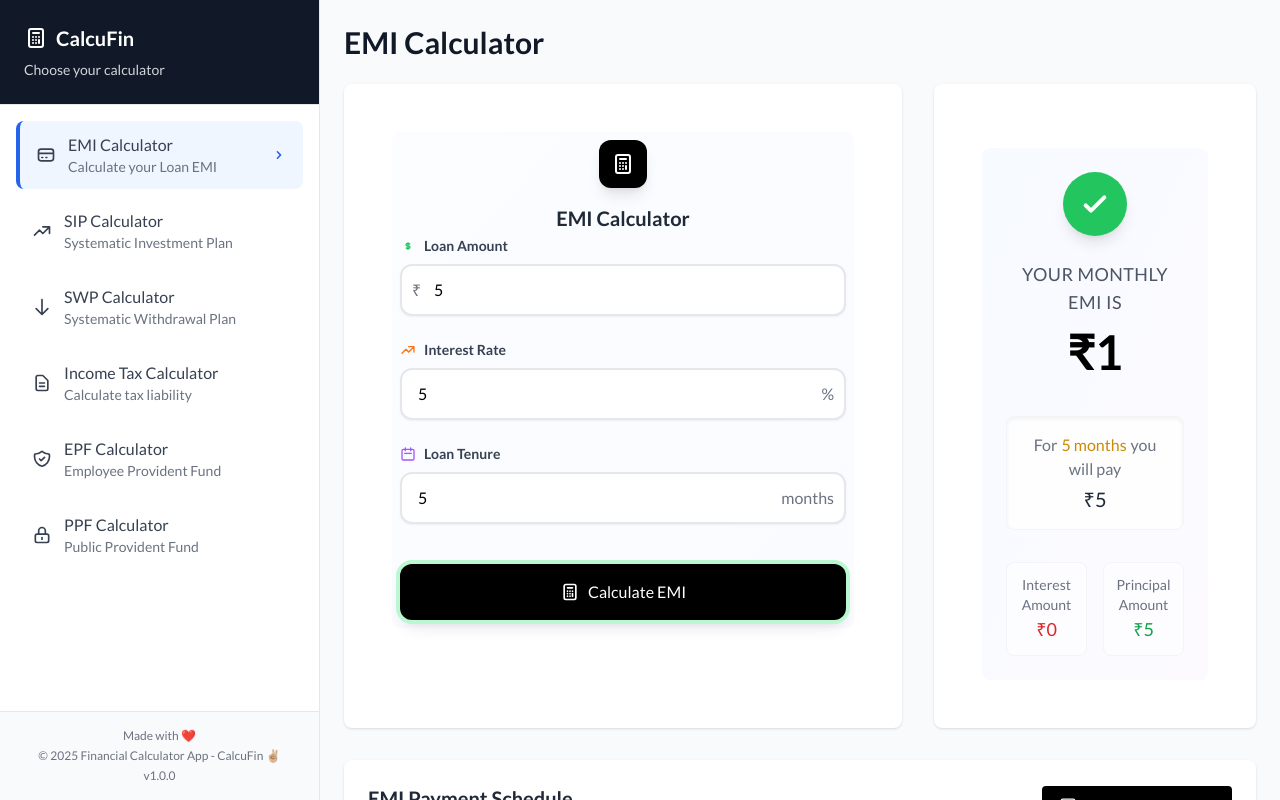
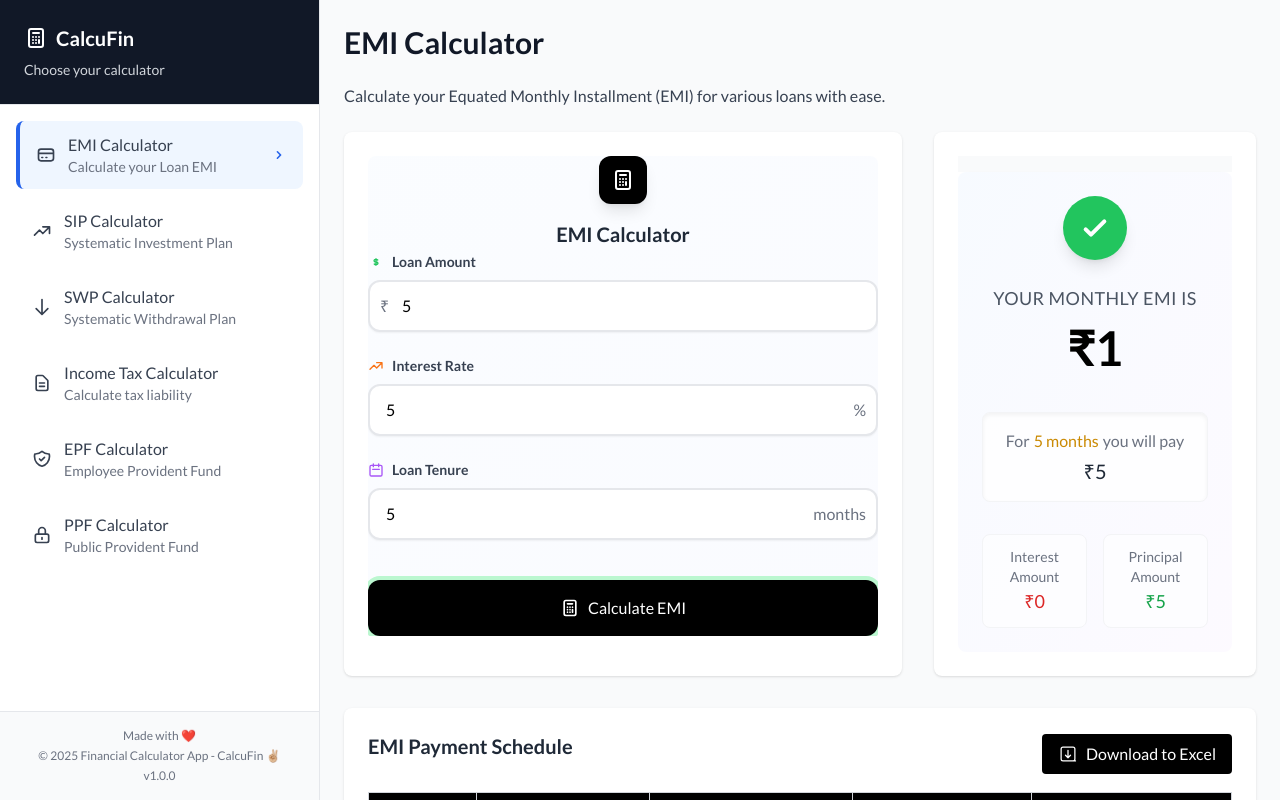
Before and after one commit to dheerajkaruturi/EmiCalculatorApp, a Vue app in the folder EmiCalculator/: page / in a window 1280 px wide. Both pictures are taken after typing "5", "5", "5" into the empty fields and a click on the button "Calculate EMI". Built offline with nearby package versions, Linux system fonts and the light colour scheme.

Commit message:
feat: implement EMI calculator components; add input, details display, amortization table, and informational sections

```diff
--- /dev/null
+++ b/EmiCalculator/src/components/CalculateEmi/CalculateEmi.vue
@@ -0,0 +1,64 @@
+<template>
+  <div class="grid grid-cols-1 md:grid-cols-8 gap-4 md:gap-8">
+    <div class="col-span-1 md:col-span-5 bg-white shadow rounded-lg p-4 md:p-6">
+      <emi-data-input @emi-calculated="calculatedEmi"></emi-data-input>
+    </div>
+    <div
+      v-if="showDetailsComponent"
+      class="col-span-1 md:col-span-3 bg-white shadow rounded-lg p-4 md:p-6"
+    >
+      <emi-details
+        :emi="calculatedEmiFromChild.emi"
+        :loan-tenure="calculatedEmiFromChild.loanTenure"
+        :total-amount="calculatedEmiFromChild.totalAmount"
+        :principle-amount="calculatedEmiFromChild.principleAmount"
+      ></emi-details>
+    </div>
+  </div>
+
+  <!-- EMI Payment Table -->
+  <emi-amortization-table
+    v-if="showDetailsComponent"
+    :show-amortization-table="showAmortizationSchedule"
+    :principle-amount="calculatedEmiFromChild.principleAmount"
+    :interest-rate="calculatedEmiFromChild.interestRate"
+    :loan-tenure="calculatedEmiFromChild.loanTenure"
+  />
+
+  <how-this-works v-if="showDetailsComponent" class="mt-8"></how-this-works>
+</template>
+
+<script setup>
+import { reactive, ref } from 'vue'
+import EmiDataInput from './EmiDataInput.vue'
+import EmiDetails from './EmiDetails.vue'
+import EmiAmortizationTable from './EmiAmortizationTable.vue'
+import HowThisWorks from './HowThisWorks.vue'
+
+const calculatedEmiFromChild = reactive({
+  emi: 0,
+  totalAmount: 0,
+  principleAmount: 0,
+  loanTenure: 0,
+  interestRate: 0, // Added interestRate
+})
+
+const showDetailsComponent = ref(false)
+const showAmortizationSchedule = ref(false)
+
+const calculatedEmi = (data) => {
+  // Handle the calculated EMI data
+  console.log('Coming from parent component, Calculated EMI:', data)
+
+  calculatedEmiFromChild.emi = +data.emi
+  calculatedEmiFromChild.totalAmount = +data.totalPayable
+  calculatedEmiFromChild.principleAmount = +data.principal
+  calculatedEmiFromChild.loanTenure = +data.loanTenure
+  calculatedEmiFromChild.interestRate = +data.interestRate
+
+  showDetailsComponent.value = true
+  showAmortizationSchedule.value = true
+
+  console.log('Coming from parent component, Updated calculated EMI:', calculatedEmiFromChild)
+}
+</script>
--- a/EmiCalculator/src/components/EmiAmortizationTable.vue
+++ b/EmiCalculator/src/components/CalculateEmi/EmiAmortizationTable.vue
@@ -181,7 +181,7 @@
 }
 
 const csvData = emiScheduleTableData.map((payment) => ({
-  'Month': payment.month,
+  Month: payment.month,
   'Principal Paid': payment.principalPaid,
   'Interest Charged': payment.interestPayment,
   'Total Payment': payment.totalPayment,
@@ -189,7 +189,6 @@
 }))
 
 function downloadExcel() {
-  debugger;
   exportToCsv(csvData, 'emi_amortization_schedule.csv')
 }
 </script>
--- a/EmiCalculator/src/components/EmiDataInput.vue
+++ b/EmiCalculator/src/components/CalculateEmi/EmiDataInput.vue
@@ -1,7 +1,7 @@
 <template>
   <CardLayout>
     <template #card-content>
-      <div class="relative p-2">
+      <div class="relative">
         <!-- Background gradient overlay -->
         <div
           class="absolute inset-0 bg-gradient-to-br from-blue-50 to-indigo-50 rounded-lg opacity-30"
@@ -170,7 +170,7 @@
 
 <script setup>
 import { ref, defineEmits } from 'vue'
-import CardLayout from '../components/CardLayout.vue'
+import CardLayout from '@/components/CardLayout.vue'
 
 const emit = defineEmits(['emi-calculated'])
 
--- a/EmiCalculator/src/components/EmiDetails.vue
+++ b/EmiCalculator/src/components/CalculateEmi/EmiDetails.vue
@@ -71,8 +71,8 @@
 
 <script setup>
 import { defineProps, computed } from 'vue'
-import CardLayout from '../components/CardLayout.vue'
-import { useNumberFormatter } from '../composables/numberformat.js'
+import CardLayout from '@/components/CardLayout.vue'
+import { useNumberFormatter } from '../../composables/numberformat'
 
 const { thousandSeparator: formatNumber } = useNumberFormatter()
 
--- a/EmiCalculator/src/components/HowThisWorks.vue
+++ b/EmiCalculator/src/components/CalculateEmi/HowThisWorks.vue
@@ -1,5 +1,5 @@
 <template>
-  <div class="px-4 py-8 space-y-4 text-gray-800 w-full max-w-screen-lg mx-auto">
+  <div class="mt-8 mx-auto space-y-5 text-gray-800 w-full">
     <!-- Accordion: Factors Affecting Due Amount -->
     <details class="group border border-gray-200 rounded-md overflow-hidden">
       <summary
--- a/EmiCalculator/src/components/CardLayout.vue
+++ b/EmiCalculator/src/components/CardLayout.vue
@@ -1,6 +1,6 @@
 <template>
   <div class="flex-1 overflow-auto bg-gray-50">
-    <div class="bg-white shadow-lg border-gray-200 p-6">
+    <div class="bg-white shadow-lg border-gray-200">
       <slot name="card-content"></slot>
     </div>
   </div>
--- a/EmiCalculator/src/views/MainContent.vue
+++ b/EmiCalculator/src/views/MainContent.vue
@@ -48,76 +48,23 @@
         <h1 class="text-xl md:text-2xl lg:text-3xl font-bold text-gray-900 mb-4 md:mb-6">
           EMI Calculator
         </h1>
-        <div class="grid grid-cols-1 md:grid-cols-8 gap-4 md:gap-8">
-          <div class="col-span-1 md:col-span-5 bg-white shadow rounded-lg p-4 md:p-6">
-            <emi-data-input @emi-calculated="calculatedEmi"></emi-data-input>
-          </div>
-          <div
-            v-if="showDetailsComponent"
-            class="col-span-1 md:col-span-3 bg-white shadow rounded-lg p-4 md:p-6"
-          >
-            <emi-details
-              :emi="calculatedEmiFromChild.emi"
-              :loan-tenure="calculatedEmiFromChild.loanTenure"
-              :total-amount="calculatedEmiFromChild.totalAmount"
-              :principle-amount="calculatedEmiFromChild.principleAmount"
-            ></emi-details>
-          </div>
-        </div>
-
-        <!-- EMI Payment Table -->
-        <emi-amortization-table
-          v-if="showDetailsComponent"
-          :show-amortization-table="showAmortizationSchedule"
-          :principle-amount="calculatedEmiFromChild.principleAmount"
-          :interest-rate="calculatedEmiFromChild.interestRate"
-          :loan-tenure="calculatedEmiFromChild.loanTenure"
-        />
-
-        <how-this-works v-if="showDetailsComponent" class="mt-8"></how-this-works>
+        <p class="text-gray-700 mb-6">
+          Calculate your Equated Monthly Installment (EMI) for various loans with ease.
+        </p>
+        <calculate-emi />
       </div>
     </div>
   </div>
 </template>
 
 <script setup>
-import { defineEmits, reactive, ref } from 'vue'
-import EmiDataInput from '@/components/EmiDataInput.vue'
-import EmiDetails from '@/components/EmiDetails.vue'
-import EmiAmortizationTable from '@/components/EmiAmortizationTable.vue'
-import HowThisWorks from '@/components/HowThisWorks.vue'
+import { defineEmits } from 'vue'
+import CalculateEmi from '@/components/CalculateEmi/CalculateEmi.vue'
 
 const emit = defineEmits(['toggle-sidebar'])
-
-const calculatedEmiFromChild = reactive({
-  emi: 0,
-  totalAmount: 0,
-  principleAmount: 0,
-  loanTenure: 0,
-  interestRate: 0, // Added interestRate
-})
-
-const showDetailsComponent = ref(false)
-const showAmortizationSchedule = ref(false)
 
 const toggleMobileMenu = () => {
   // Emit event to parent or use a global state management
   emit('toggle-sidebar')
 }
-
-const calculatedEmi = (data) => {
-  // Handle the calculated EMI data
-  console.log('Coming from parent component, Calculated EMI:', data)
-
-  calculatedEmiFromChild.emi = +data.emi
-  calculatedEmiFromChild.totalAmount = +data.totalPayable
-  calculatedEmiFromChild.principleAmount = +data.principal
-  calculatedEmiFromChild.loanTenure = +data.loanTenure
-  calculatedEmiFromChild.interestRate = +data.interestRate
-
-  showDetailsComponent.value = true
-  showAmortizationSchedule.value = true
-
-  console.log('Coming from parent component, Updated calculated EMI:', calculatedEmiFromChild)
-}
 </script>
```
